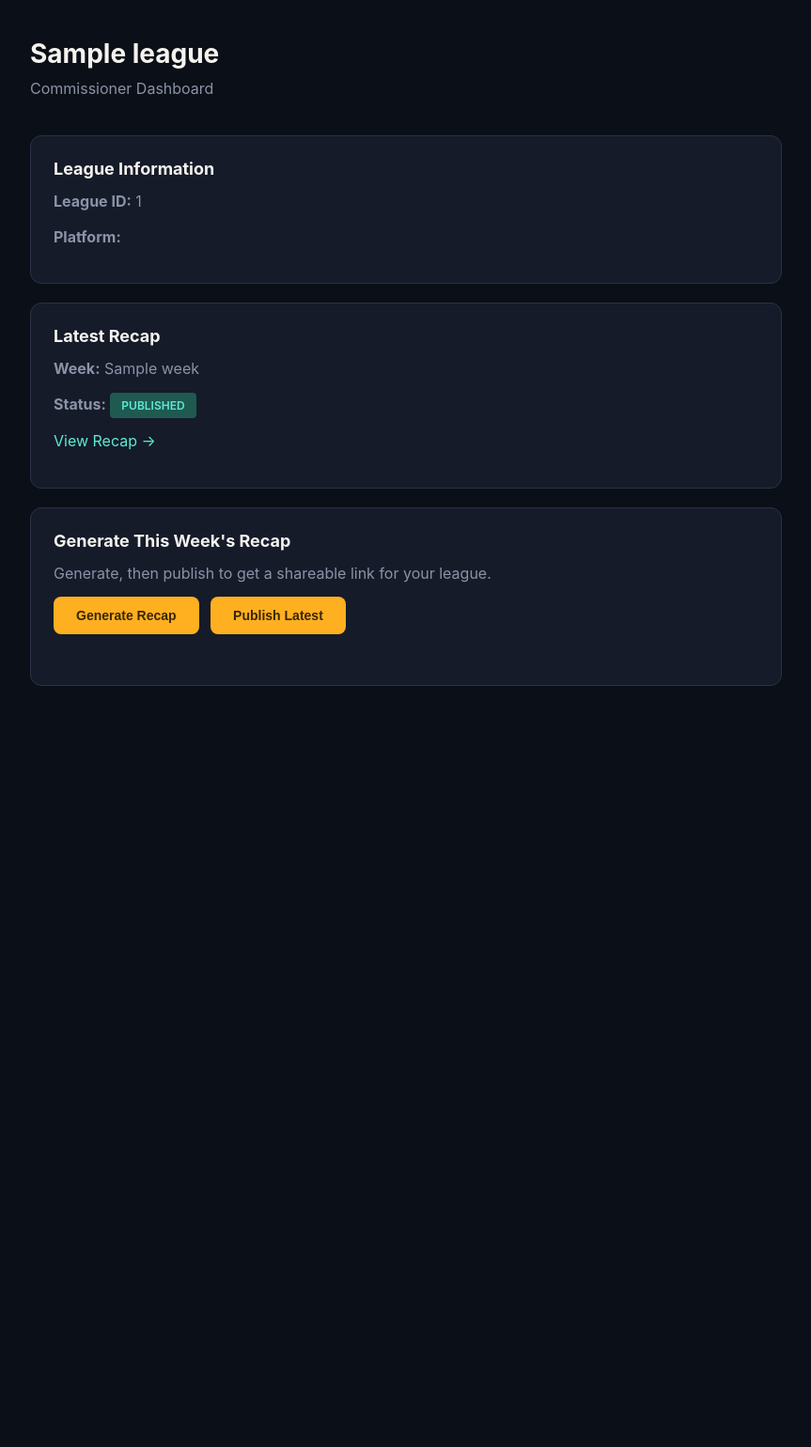
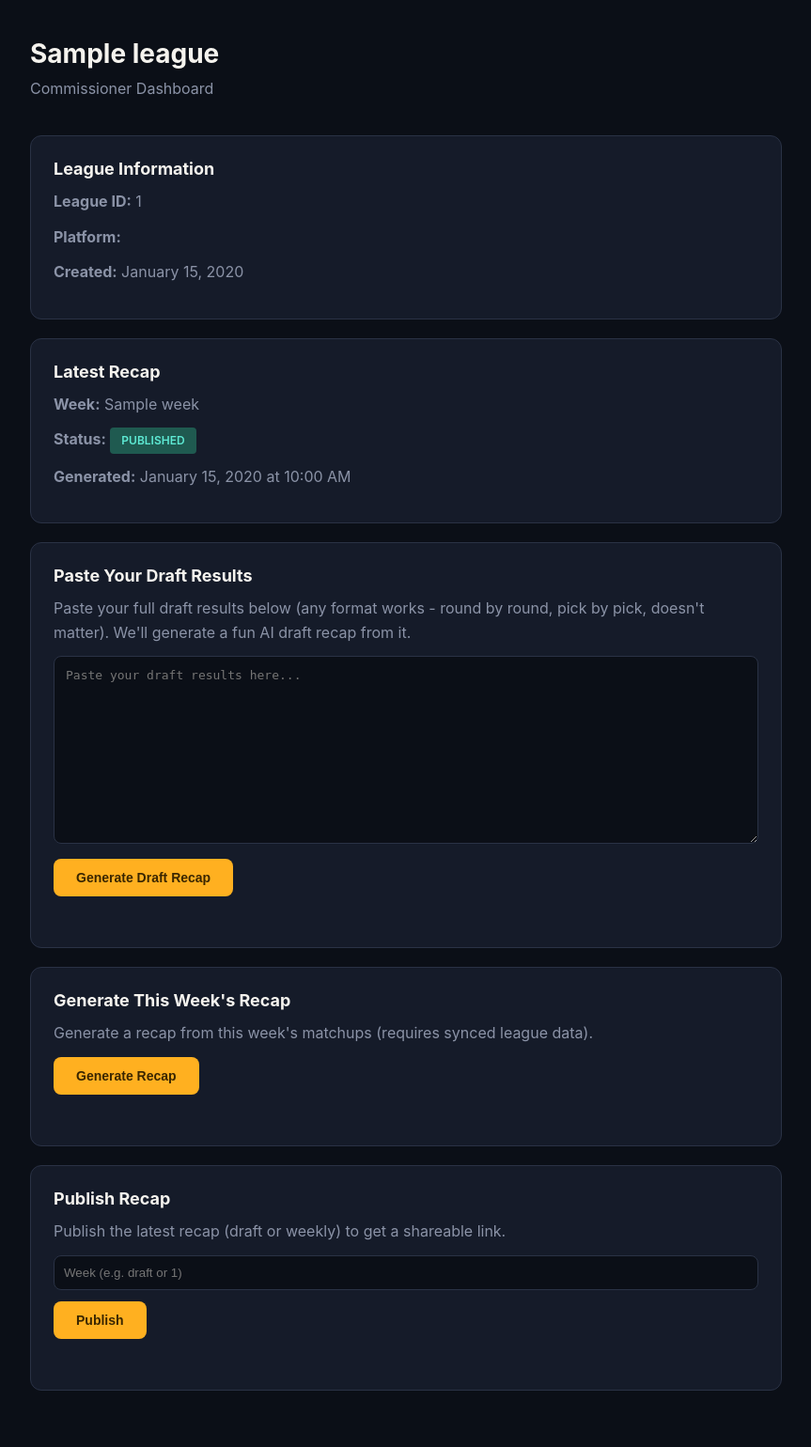
Before and after one commit to matdj11/league-tonight, a Flask app: template templates/dashboard.html in a window 1280 px wide. Shown: the whole page at 94% size, without its empty margins (208-1071 px from the left). Before the commit the page ends 730 px from the top, so only its background shows below. Run offline with Flask 3, Linux system fonts and the light colour scheme; the template is opened without the code that fills it: most values are stand-ins (such as "Sample title", 1, 10 or a date in 2020).

Commit message:
Update dashboard.html

```diff
--- a/templates/dashboard.html
+++ b/templates/dashboard.html
@@ -19,6 +19,8 @@
         .status.draft { background: #8A6318; color: #FFB020; }
         .status.published { background: #1F5A50; color: #5EEAD4; }
         .link { color: #5EEAD4; text-decoration: none; word-break: break-all; }
+        .link:hover { text-decoration: underline; }
+        textarea { width: 100%; min-height: 200px; padding: 12px; background: #0B0F17; border: 1px solid #2A3245; border-radius: 8px; color: #F5F3EE; font-size: 13px; font-family: monospace; margin-bottom: 12px; resize: vertical; }
         .msg { margin-top: 12px; font-size: 13px; color: #8B93A7; min-height: 18px; }
         .msg.success { color: #5EEAD4; }
         .msg.error { color: #FF6B5E; }
@@ -33,6 +35,7 @@
             <h2>League Information</h2>
             <p><strong>League ID:</strong> {{ league.league_id }}</p>
             <p><strong>Platform:</strong> {{ league.platform|upper }}</p>
+            <p><strong>Created:</strong> {{ league.created_at.strftime('%B %d, %Y') }}</p>
         </div>
 
         {% if latest_recap %}
@@ -40,66 +43,108 @@
             <h2>Latest Recap</h2>
             <p><strong>Week:</strong> {{ latest_recap.week }}</p>
             <p><strong>Status:</strong> <span class="status {{ latest_recap.status }}">{{ latest_recap.status|upper }}</span></p>
-            {% if latest_recap.status == 'published' %}
-            <p><a href="/recap/{{ league.league_id }}/{{ latest_recap.week }}" class="link">View Recap →</a></p>
-            {% endif %}
+            <p><strong>Generated:</strong> {{ latest_recap.created_at.strftime('%B %d, %Y at %I:%M %p') }}</p>
         </div>
         {% endif %}
 
         <div class="card">
+            <h2>Paste Your Draft Results</h2>
+            <p>Paste your full draft results below (any format works - round by round, pick by pick, doesn't matter). We'll generate a fun AI draft recap from it.</p>
+            <textarea id="draft_text" placeholder="Paste your draft results here..."></textarea>
+            <button class="btn" id="draft_btn" onclick="generateDraftRecap()">Generate Draft Recap</button>
+            <div class="msg" id="draft_msg"></div>
+        </div>
+
+        <div class="card">
             <h2>Generate This Week's Recap</h2>
-            <p>Generate, then publish to get a shareable link for your league.</p>
+            <p>Generate a recap from this week's matchups (requires synced league data).</p>
             <button class="btn" id="gen_btn" onclick="generateRecap()">Generate Recap</button>
-            <button class="btn" id="pub_btn" onclick="publishRecap()" style="margin-left: 8px;">Publish Latest</button>
-            <div class="msg" id="msg"></div>
+            <div class="msg" id="gen_msg"></div>
+        </div>
+
+        <div class="card">
+            <h2>Publish Recap</h2>
+            <p>Publish the latest recap (draft or weekly) to get a shareable link.</p>
+            <input type="text" id="publish_week" placeholder="Week (e.g. draft or 1)" style="width:100%; padding:10px; background:#0B0F17; border:1px solid #2A3245; border-radius:8px; color:#F5F3EE; margin-bottom:12px;" />
+            <button class="btn" id="pub_btn" onclick="publishRecap()">Publish</button>
+            <div class="msg" id="pub_msg"></div>
         </div>
     </div>
 
     <script>
         const leagueId = "{{ league.league_id }}";
 
+        async function generateDraftRecap() {
+            const btn = document.getElementById('draft_btn');
+            const msg = document.getElementById('draft_msg');
+            const text = document.getElementById('draft_text').value.trim();
+
+            if (!text) {
+                msg.textContent = 'Please paste your draft results first.';
+                msg.className = 'msg error';
+                return;
+            }
+
+            btn.disabled = true;
+            msg.textContent = 'Generating draft recap with Claude...';
+            msg.className = 'msg';
+
+            try {
+                const res = await fetch('/api/recap/draft-manual', {
+                    method: 'POST',
+                    headers: { 'Content-Type': 'application/json' },
+                    body: JSON.stringify({ league_id: leagueId, draft_text: text })
+                });
+                const data = await res.json();
+                if (data.status !== 'draft recap generated') throw new Error(data.error || 'Failed to generate.');
+
+                msg.textContent = 'Draft recap generated! Set the week field below to "draft" and click Publish to share it.';
+                msg.className = 'msg success';
+            } catch (err) {
+                msg.textContent = err.message;
+                msg.className = 'msg error';
+            } finally {
+                btn.disabled = false;
+            }
+        }
+
         async function generateRecap() {
             const btn = document.getElementById('gen_btn');
-            const msg = document.getElementById('msg');
+            const msg = document.getElementById('gen_msg');
             btn.disabled = true;
-            msg.textContent = 'Generating recap with Claude...';
+            msg.textContent = 'Generating...';
             msg.className = 'msg';
             try {
                 const res = await fetch(`/api/recap/generate?league_id=${leagueId}&week=1`);
                 const data = await res.json();
-                if (data.status === 'recap generated') {
-                    msg.textContent = `Recap generated for week ${data.week}. Reloading...`;
-                    msg.className = 'msg success';
-                    setTimeout(() => window.location.reload(), 1200);
-                } else {
-                    throw new Error(data.error || 'Failed to generate recap.');
-                }
+                if (data.status !== 'recap generated') throw new Error(data.error || 'Failed to generate.');
+                msg.textContent = `Recap generated for week ${data.week}.`;
+                msg.className = 'msg success';
             } catch (err) {
                 msg.textContent = err.message;
                 msg.className = 'msg error';
+            } finally {
                 btn.disabled = false;
             }
         }
 
         async function publishRecap() {
             const btn = document.getElementById('pub_btn');
-            const msg = document.getElementById('msg');
+            const msg = document.getElementById('pub_msg');
+            const week = document.getElementById('publish_week').value.trim() || '1';
             btn.disabled = true;
             msg.textContent = 'Publishing...';
             msg.className = 'msg';
             try {
-                const res = await fetch(`/api/recap/publish?league_id=${leagueId}&week=1`);
+                const res = await fetch(`/api/recap/publish?league_id=${leagueId}&week=${week}`);
                 const data = await res.json();
-                if (data.status === 'published') {
-                    msg.textContent = `Published! Reloading...`;
-                    msg.className = 'msg success';
-                    setTimeout(() => window.location.reload(), 1200);
-                } else {
-                    throw new Error(data.error || 'Failed to publish recap.');
-                }
+                if (data.status !== 'published') throw new Error(data.error || 'Failed to publish.');
+                msg.innerHTML = `Published! Shareable link: <a href="${data.shareable_link}" class="link">${data.shareable_link}</a>`;
+                msg.className = 'msg success';
             } catch (err) {
                 msg.textContent = err.message;
                 msg.className = 'msg error';
+            } finally {
                 btn.disabled = false;
             }
         }
```
